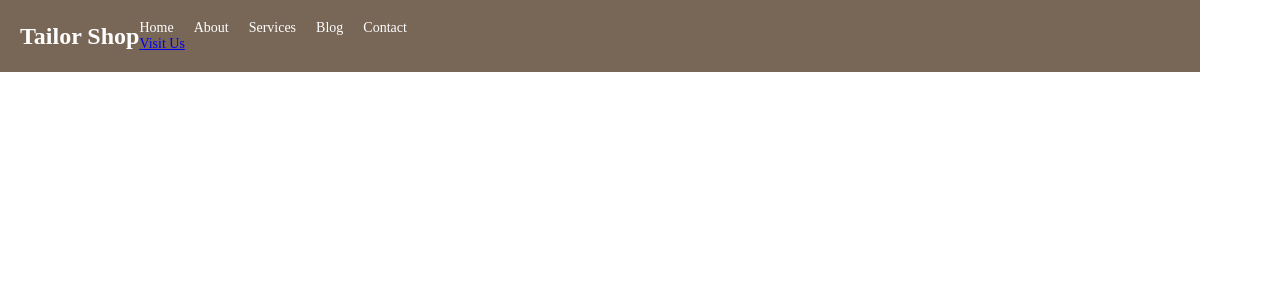
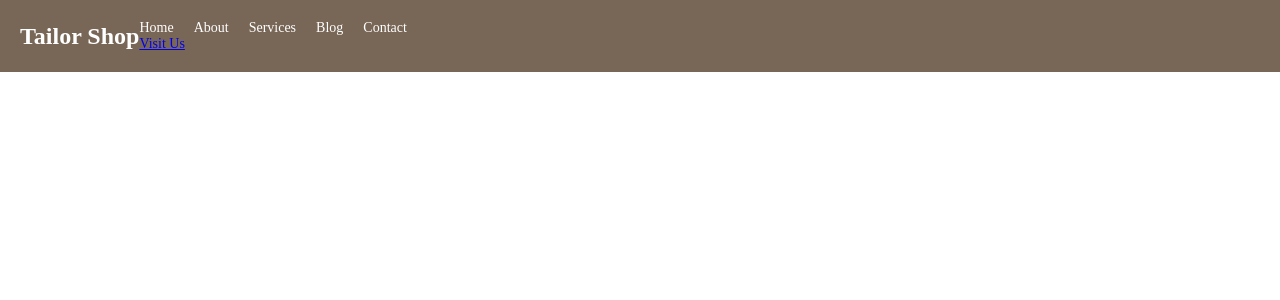
Before and after one commit to Gokulgmiracle/Shop_Website, a React (Vite) app in the folder new_app/: page / in a window 1280 px wide. Shown: the top 300 px of the page. Built offline with nearby package versions, Linux system fonts and the light colour scheme.

Commit message:
width change

```diff
--- a/new_app/src/Sytle.css
+++ b/new_app/src/Sytle.css
@@ -16,7 +16,7 @@ html {
   top: 0;
   width: 100%;
   z-index: 1000;
-  max-width: 1200px;
+  max-width: 100%;
   left: 0;
   display: flex;
   align-items: center;
```
